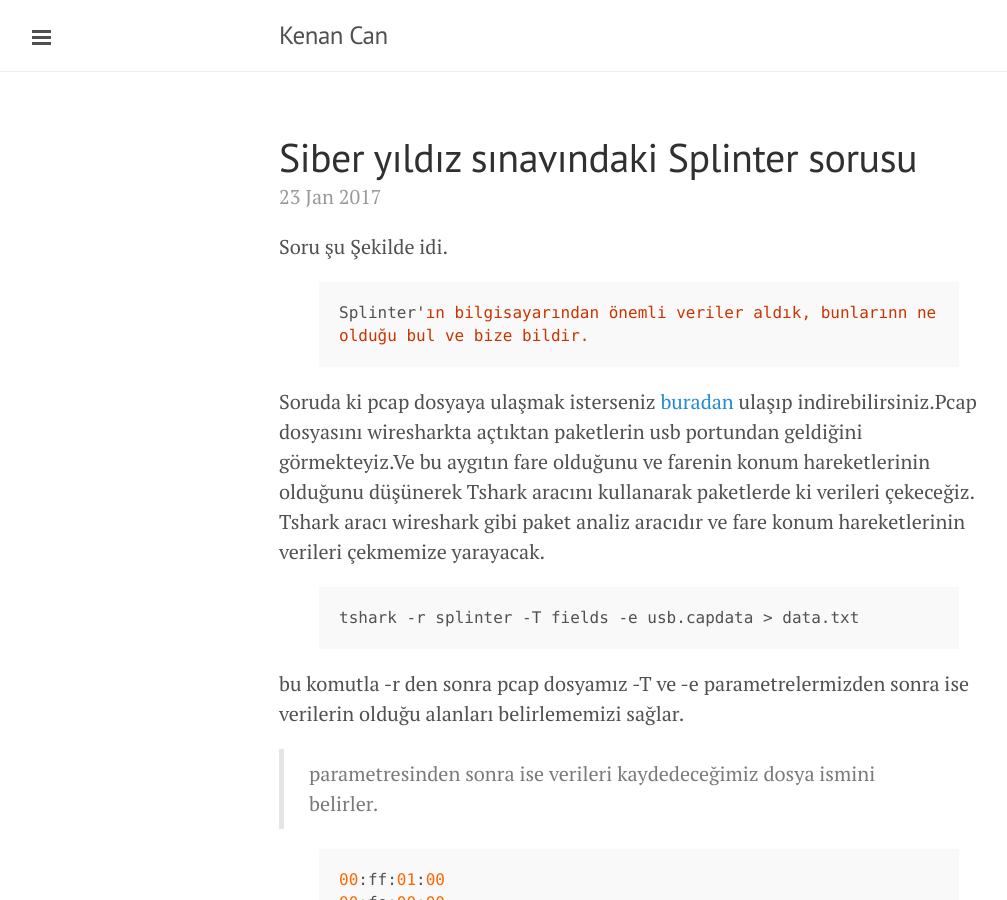
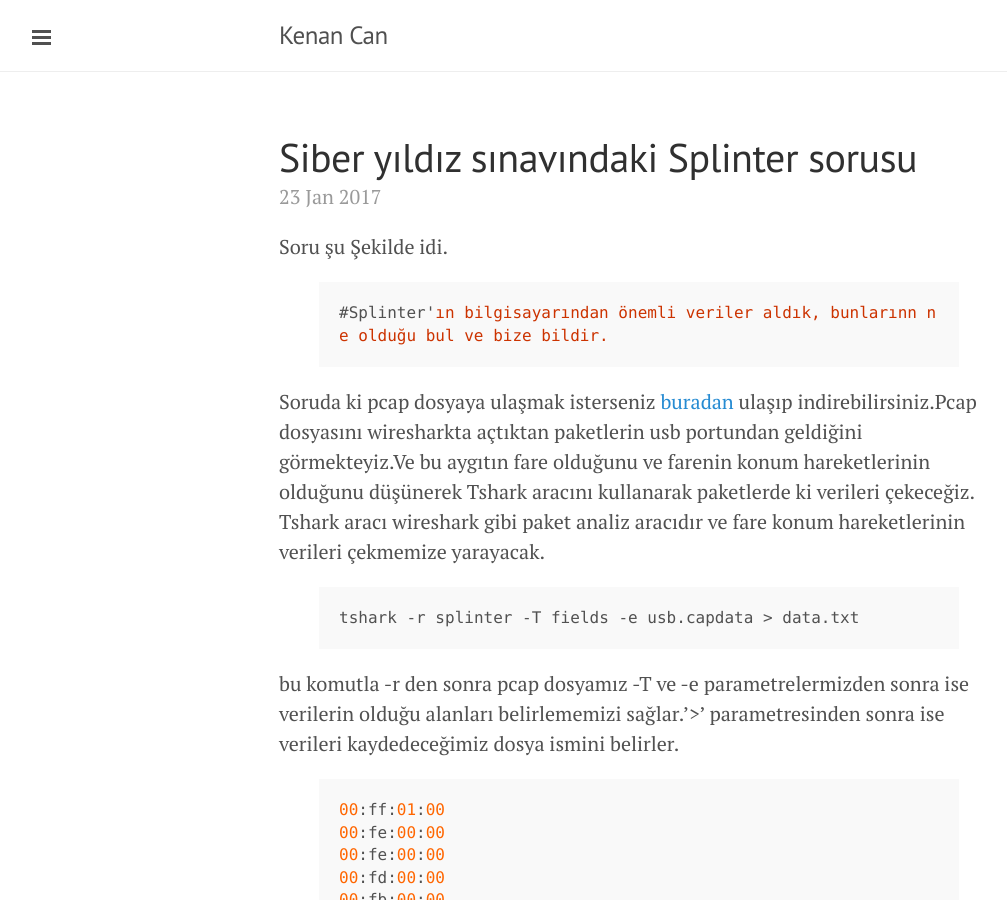
Before and after one commit to kenancn/kenancn.github.io, a Jekyll site: the page built from _posts/2017-01-23-siberyildiz-splinter.md, in a window 1280 px wide and 900 px high. Shown: the whole window, without its empty margins (1-1008 px from the left). Built offline with Jekyll 4.4.1, drawn with Linux system fonts in a browser that asks for light colours; Markdown is read by kramdown in place of the engine named in the settings.

```diff
--- a/_posts/2017-01-23-siberyildiz-splinter.md
+++ b/_posts/2017-01-23-siberyildiz-splinter.md
@@ -5,8 +5,9 @@ title: Siber yıldız sınavındaki Splinter sorusu
 
 Soru şu Şekilde idi.
 {% highlight js %}
-Splinter'ın bilgisayarından önemli veriler aldık, bunlarınn ne olduğu bul ve bize bildir.
+#Splinter'ın bilgisayarından önemli veriler aldık, bunlarınn ne olduğu bul ve bize bildir.
 {% endhighlight %}
+
 Soruda ki pcap dosyaya ulaşmak isterseniz <a href="https://drive.google.com/file/d/0B5oAKQrb3-OhcmRqZTBER0JLZGM/view">buradan</a>
 ulaşıp indirebilirsiniz.Pcap dosyasını wiresharkta açtıktan paketlerin usb portundan geldiğini görmekteyiz.Ve bu aygıtın
 fare olduğunu ve farenin konum hareketlerinin olduğunu düşünerek Tshark aracını kullanarak paketlerde ki verileri çekeceğiz.
@@ -14,8 +15,8 @@ Tshark aracı wireshark gibi paket analiz aracıdır ve fare konum hareketlerini
 {% highlight js %}
 tshark -r splinter -T fields -e usb.capdata > data.txt
 {% endhighlight %}
-bu komutla -r den sonra pcap dosyamız -T ve -e parametrelermizden  sonra ise verilerin olduğu alanları belirlememizi sağlar.
-> parametresinden sonra ise verileri kaydedeceğimiz dosya ismini belirler.
+bu komutla -r den sonra pcap dosyamız -T ve -e parametrelermizden  sonra ise verilerin olduğu alanları belirlememizi sağlar.'>' parametresinden sonra ise verileri kaydedeceğimiz dosya ismini belirler.
+
 {% highlight js %}
 00:ff:01:00
 00:fe:00:00
@@ -24,6 +25,7 @@ bu komutla -r den sonra pcap dosyamız -T ve -e parametrelermizden  sonra ise ve
 00:fb:00:00
 00:fa:ff:00
 {% endhighlight %}
+
 Bize bu şekilde veriler döktü.Bu verileri ile x ve y şeklinde konum haline düzeltmem gerekiyor.Burada ise awk veri düzenleme
 aracını kullanmamız gerekiyor.
 {% highlight js %}
```
